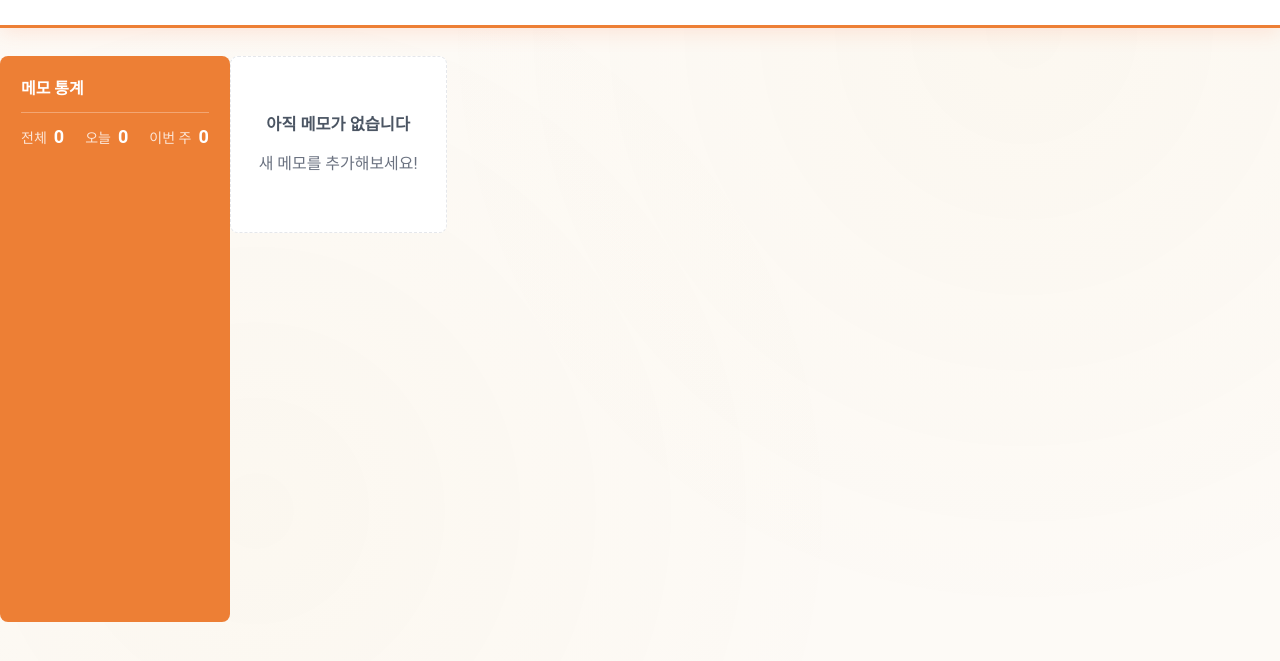
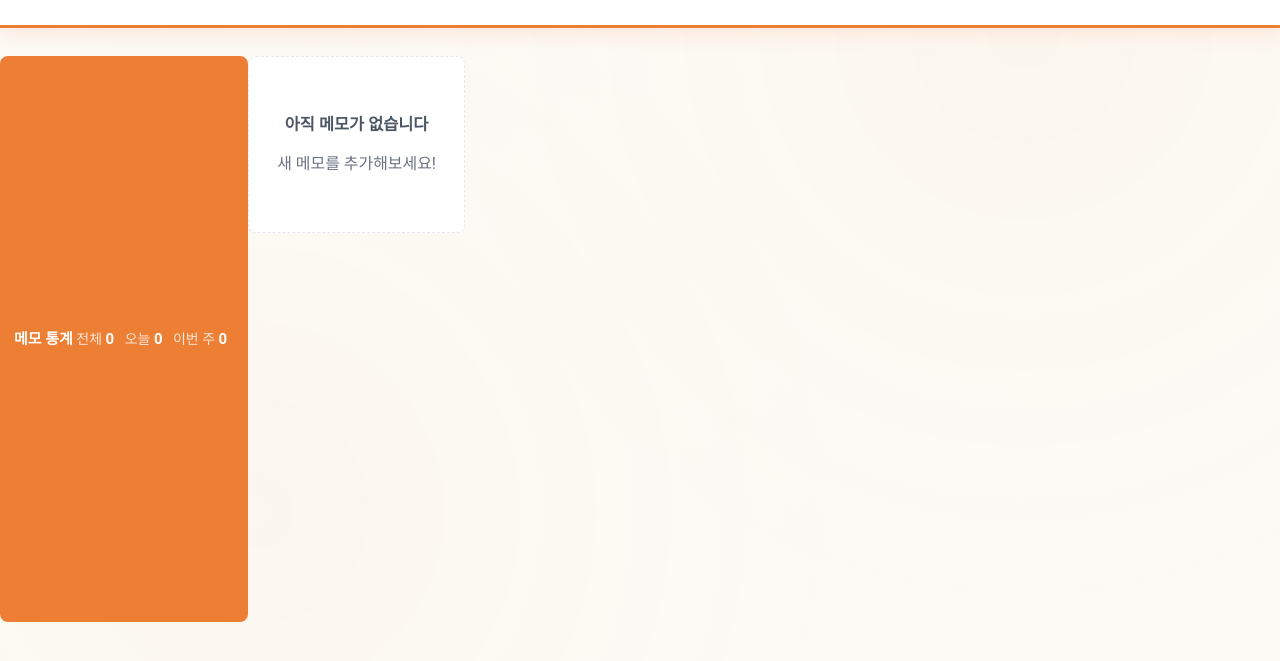
Before and after one commit to b-blocks/markdown-viewer, a website: page public/memos.html in a window 1280 px wide. Shown: the part 129-790 px from the top of the page. Drawn offline with Linux system fonts and the light colour scheme; a web font is replaced by a local one.

Commit message:
Modify memo style

```diff
--- a/public/memos.html
+++ b/public/memos.html
@@ -98,43 +98,32 @@
         }
 
         .memo-stats {
-            padding: 1.5rem;
+            padding: 1rem;
             margin-bottom: 1.5rem;
             border-radius: 8px;
             background-color: var(--primary-orange);
             color: white;
-        }
-
-        .memo-stats h3 {
-            margin: 0 0 0.75rem 0;
-            font-size: 1.14rem; /* 16px */
-            font-weight: 600;
-            border-bottom: 1px solid rgba(255, 255, 255, 0.3);
-            padding-bottom: 0.75rem;
-        }
-
-        .stats-grid {
             display: flex;
-            gap: 1.5rem;
             align-items: center;
             flex-wrap: wrap;
-        }
-
-        .stat-item {
-            display: flex;
-            align-items: baseline;
-            gap: 0.5rem;
-        }
-
-        .stat-number {
-            font-size: 1.29rem; /* 18px */
-            font-weight: 600;
-            color: white;
+            gap: 1rem;
         }
 
         .stat-label {
             font-size: 1rem; /* 14px */
             color: rgba(255, 255, 255, 0.8);
+        }
+
+        .stat-number {
+            font-size: 1.07rem; /* 15px */
+            font-weight: 600;
+            color: white;
+            margin-right: 0.5rem; /* Add space after the number */
+        }
+
+        .stats-title {
+            font-weight: 600;
+            font-size: 1.07rem; /* 15px */
         }
 
         .memo-list {
@@ -300,20 +289,14 @@
 
         <main class="main-content">
             <section class="memo-stats" aria-label="메모 통계">
-                <h3>메모 통계</h3>
-                <div class="stats-grid">
-                    <div class="stat-item">
-                        <div class="stat-label">전체</div>
-                        <div class="stat-number" id="totalMemos" aria-live="polite">0</div>
-                    </div>
-                    <div class="stat-item">
-                        <div class="stat-label">오늘</div>
-                        <div class="stat-number" id="todayMemos" aria-live="polite">0</div>
-                    </div>
-                    <div class="stat-item">
-                        <div class="stat-label">이번 주</div>
-                        <div class="stat-number" id="thisWeekMemos" aria-live="polite">0</div>
-                    </div>
+                <div>
+                    <span class="stats-title">메모 통계</span>
+                    <span class="stat-label">전체</span>
+                    <span class="stat-number" id="totalMemos" aria-live="polite">0</span>
+                    <span class="stat-label">오늘</span>
+                    <span class="stat-number" id="todayMemos" aria-live="polite">0</span>
+                    <span class="stat-label">이번 주</span>
+                    <span class="stat-number" id="thisWeekMemos" aria-live="polite">0</span>
                 </div>
             </section>
 
```
